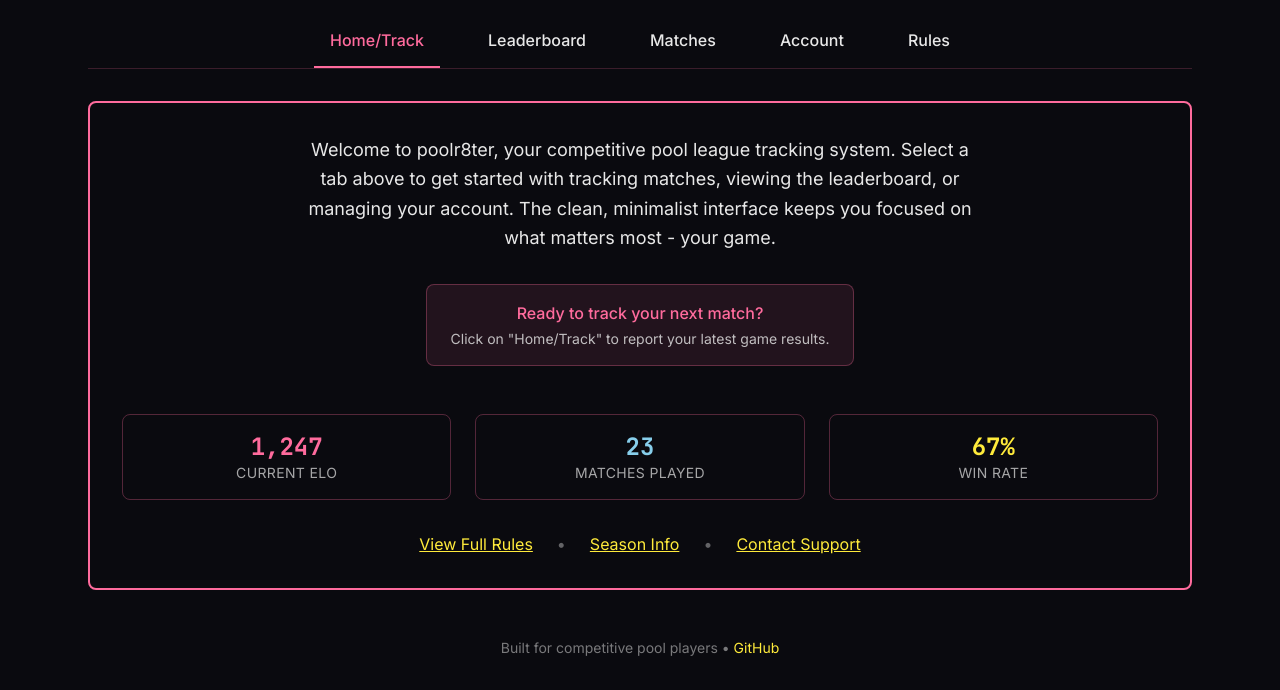
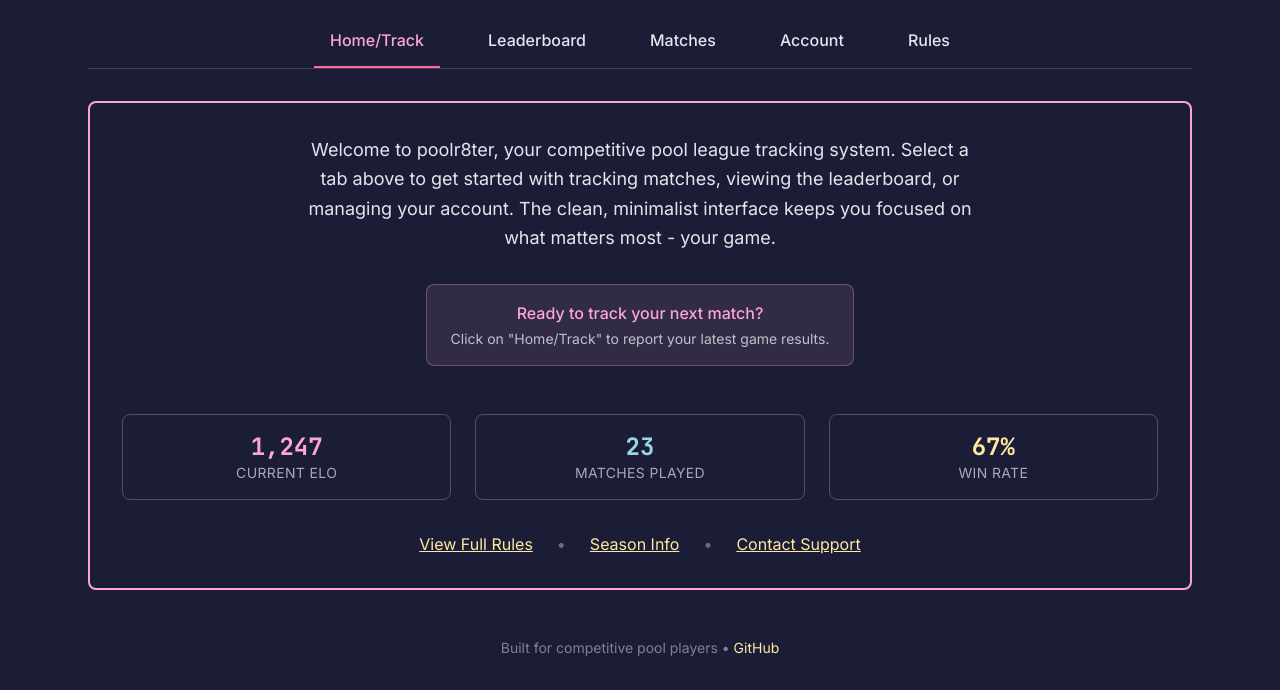
Before and after one commit to swangtree/poolr8ter, a website: page index.html in a window 1280 px wide. Shown: the part 120-810 px from the top of the page. Drawn offline with nearby package versions, Linux system fonts and the light colour scheme.

Commit message:
Edit CSS styles

```diff
--- a/index.html
+++ b/index.html
@@ -13,11 +13,11 @@
             theme: {
                 extend: {
                     colors: {
-                        'dark-navy': '#0a0a0f',
-                        'soft-pink': '#ff6b9d',
-                        'off-white': '#e8e8e8',
-                        'pastel-blue': '#87ceeb',
-                        'daffodil-yellow': '#ffeb3b'
+                        'dark-navy': '#1b1d36',
+                        'soft-pink': '#fca6d1',
+                        'off-white': '#e1e7eb',
+                        'pastel-blue': '#99d6ea',
+                        'daffodil-yellow': '#ffe9a1'
                     },
                     fontFamily: {
                         'mono': ['JetBrains Mono', 'monospace'],
```
